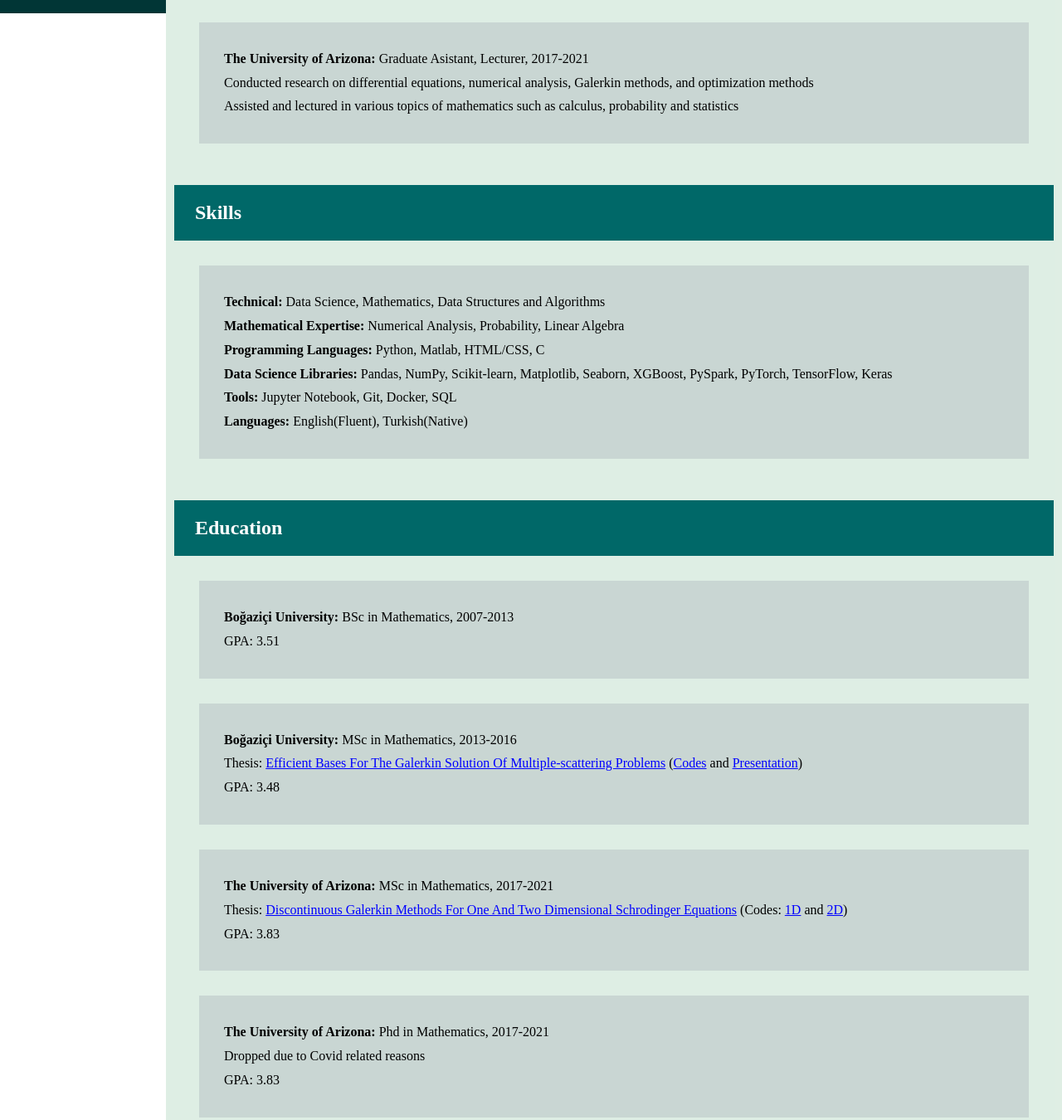
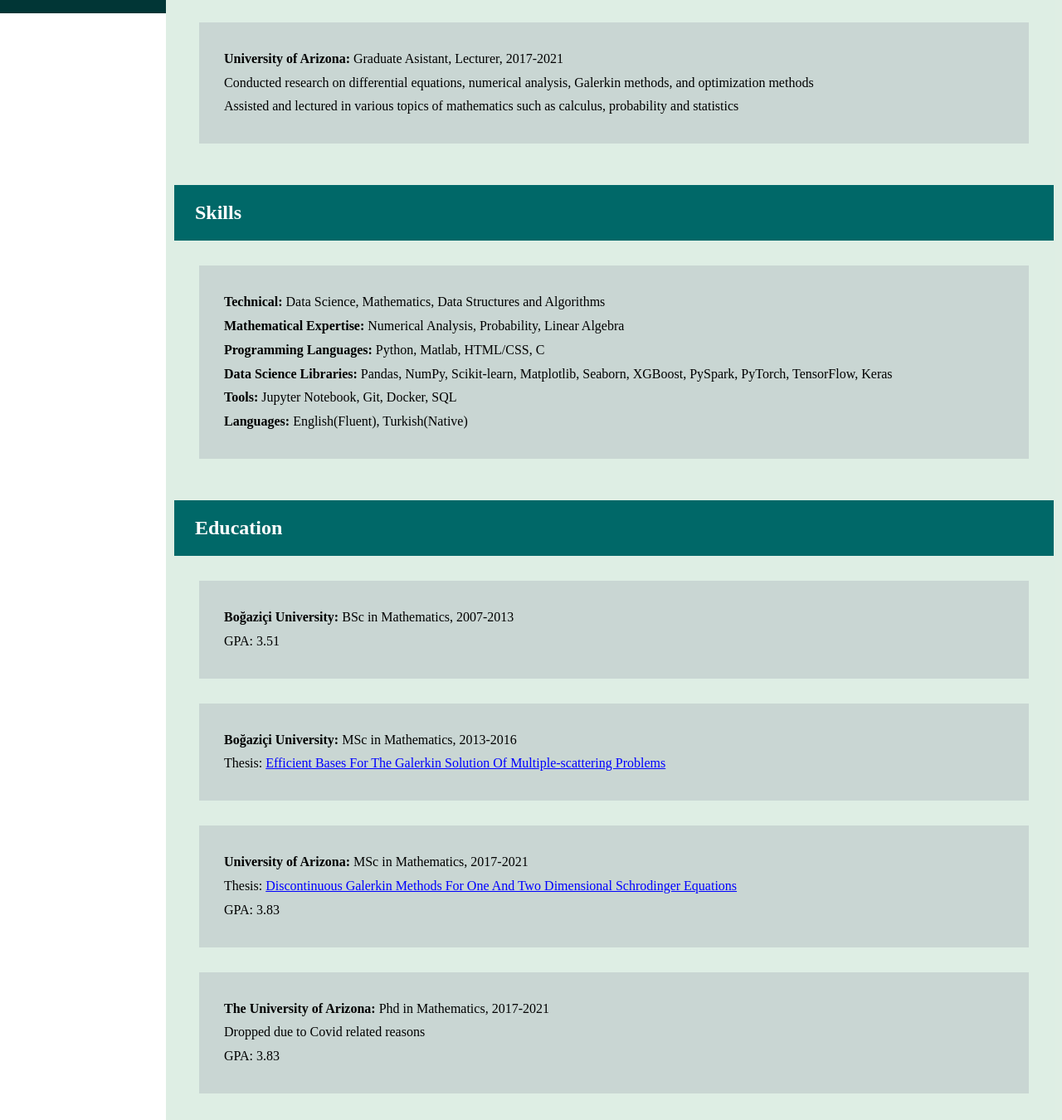
Before and after one commit to aktepeomer/aktepeomer.github.io, a plain HTML site: page index.html in a window 1280 px wide. Shown: the part 784-2134 px from the top of the page at 83% size. Drawn offline with Linux system fonts and the light colour scheme.

Commit message:
Links are changes. Unnecassary files are deleted

```diff
--- a/index.html
+++ b/index.html
@@ -53,7 +53,7 @@
         </div>
 
         <div class="card">
-          <b>The University of Arizona:</b> Graduate Asistant, Lecturer, 2017-2021
+          <b>University of Arizona:</b> Graduate Asistant, Lecturer, 2017-2021
           <br>Conducted research on differential equations, numerical analysis, Galerkin methods, and optimization methods
           <br>Assisted and lectured in various topics of mathematics such as calculus, probability and statistics
         </div>
@@ -86,20 +86,13 @@
         <div class="card">
           <b>Boğaziçi University:</b> MSc in Mathematics, 2013-2016
           <br>Thesis:
-          <a href="files/Bogazici Thesis/Efficient Bases For The Galerkin Solution Of Multiple-scattering Problems.pdf">Efficient Bases For The Galerkin Solution Of Multiple-scattering Problems</a>
-          (<a href="files/Bogazici Thesis/codes.rar">Codes</a>
-            and
-            <a href="files/Bogazici Thesis/presentation.pdf">Presentation</a>)
-          <br>GPA: 3.48
+          <a href="https://github.com/aktepeomer/Efficient-Bases-For-The-Galerkin-Solution-Of-Multiple-scattering-Problems.git">Efficient Bases For The Galerkin Solution Of Multiple-scattering Problems</a>
         </div>
 
         <div class="card">
-          <b>The University of Arizona:</b> MSc in Mathematics, 2017-2021
+          <b>University of Arizona:</b> MSc in Mathematics, 2017-2021
           <br>Thesis:
-          <a href="files/Arizona Thesis/Discontinuous Galerkin Methods For One And Two Dimensional Schrodinger Equations.pdf">Discontinuous Galerkin Methods For One And Two Dimensional Schrodinger Equations</a>
-          (Codes:
-          <a href="files/Arizona Thesis/1D.zip">1D</a> and
-          <a href="files/Arizona Thesis/2D.zip">2D</a>)
+          <a href="https://github.com/aktepeomer/Discontinuous-Galerkin-Methods-For-One-And-Two-Dimensional-Schrodinger-Equations.git">Discontinuous Galerkin Methods For One And Two Dimensional Schrodinger Equations</a>
           <br>GPA: 3.83
         </div>
 
```
Also changed, not shown: 6 other files.
